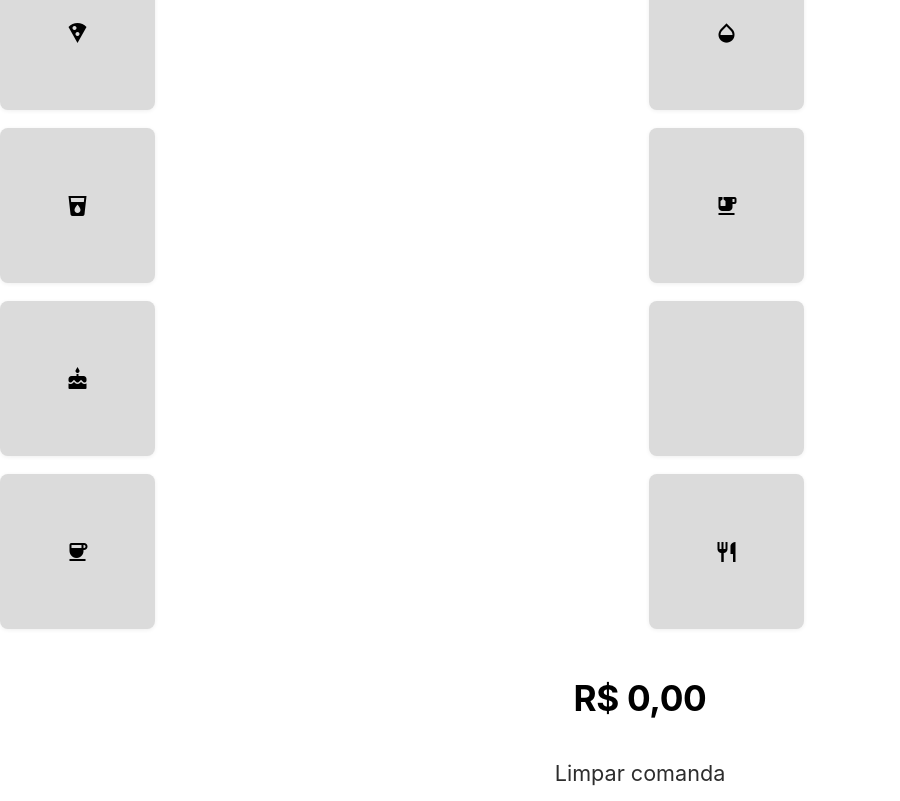
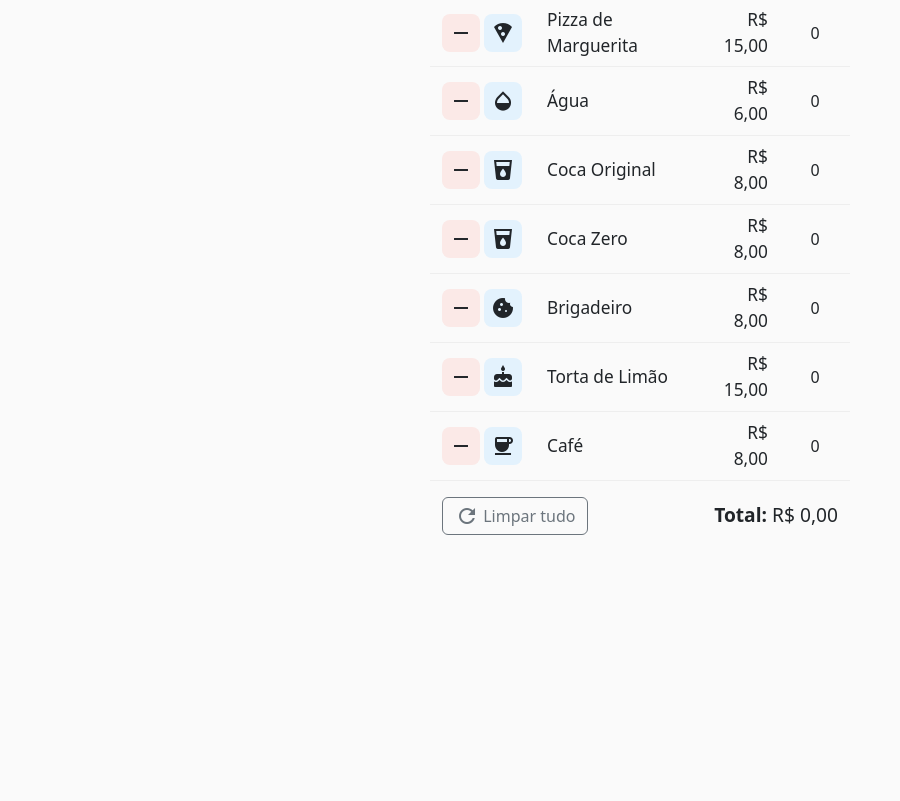
Before and after one commit to alex-f-h/alex-f-h.github.io, a plain HTML site: page index.html in a window 1280 px wide. Shown: the part 83-884 px from the top of the page, without its empty margins (0-900 px from the left). After the commit the page ends 800 px from the top, so only its background shows below. Drawn offline with nearby package versions, Linux system fonts and the light colour scheme.

Commit message:
Update index.html final

```diff
--- a/index.html
+++ b/index.html
@@ -2,205 +2,109 @@
 <html lang="pt-br">
 <head>
   <meta charset="UTF-8">
-  <title>Comanda Rápida</title>
   <meta name="viewport" content="width=device-width, initial-scale=1">
-  <!-- Google Material Icons -->
+  <title>Comanda Digital</title>
+  <link href="https://cdn.jsdelivr.net/npm/bootstrap@5.3.3/dist/css/bootstrap.min.css" rel="stylesheet">
   <link href="https://fonts.googleapis.com/icon?family=Material+Icons" rel="stylesheet">
   <style>
-    html, body {
-      height: 100%;
-      margin: 0;
-      padding: 0;
-      background: #fff;
-      font-family: 'Inter', Arial, sans-serif;
-    }
-    body {
-      min-height: 100vh;
-      display: flex;
-      flex-direction: column;
-      justify-content: flex-start;
-      align-items: stretch;
-    }
-    .grade-comanda {
-      display: grid;
-      grid-template-columns: 1fr 1fr;
-      gap: 2.5vw;
-      padding: 8vw 7vw 0 7vw;
-      flex: 1 1 auto;
-    }
-    .btn-cardapio {
-      background: #dbdbdb;
-      border: none;
-      border-radius: 8px;
-      width: 40vw;
-      max-width: 165px;
-      aspect-ratio: 1/1;
-      display: flex;
-      align-items: center;
-      justify-content: center;
-      font-size: 2.3em;
-      box-shadow: 0 1px 4px #0001;
-      cursor: pointer;
-      position: relative;
-      transition: background 0.14s;
-      user-select: none;
-    }
-    .btn-cardapio:active {
-      background: #b0b0b0;
-    }
-    .contador-badge {
-      position: absolute;
-      bottom: 10px;
-      right: 12px;
-      background: #1976d2;
-      color: #fff;
-      border-radius: 1em;
-      font-size: 0.82em;
-      min-width: 1.5em;
-      min-height: 1.5em;
-      display: flex;
-      align-items: center;
-      justify-content: center;
-      padding: 0 0.38em;
-      font-weight: bold;
-      box-shadow: 0 2px 5px #0002;
-      pointer-events: none;
-    }
-    .comanda-total {
-      width: 100vw;
-      text-align: center;
-      padding: 8vw 0 2vw 0;
-      font-size: 2.1em;
-      font-weight: bold;
-      letter-spacing: -0.01em;
-    }
-    .btn-limpar {
-      display: block;
-      margin: 0 auto 4vw auto;
-      background: none;
-      border: none;
-      color: #222;
-      font-size: 1.35em;
-      font-family: inherit;
-      text-align: center;
-      cursor: pointer;
-      opacity: 0.95;
-      padding: 0.7em 1.2em;
-      border-radius: 6px;
-      transition: background 0.14s, color 0.1s;
-    }
-    .btn-limpar:active {
-      background: #eee;
-      color: #000;
-    }
-    @media (min-width: 520px) {
-      .grade-comanda {
-        gap: 18px;
-        padding: 38px 0 0 0;
-        justify-content: center;
-      }
-      .btn-cardapio {
-        max-width: 155px;
-        font-size: 2.5em;
-      }
-      .comanda-total {
-        font-size: 2.2em;
-        padding-top: 48px;
-      }
+    body { background: #fafafa; }
+    .item-row { align-items: center; padding: 0.5rem 0; border-bottom: 1px solid #eee;}
+    .btn-icon { width: 38px; height: 38px; border-radius: 8px; padding: 0; display: flex; align-items: center; justify-content: center; }
+    .btn-add { background: #e3f2fd; }
+    .btn-remove { background: #fbe9e7; }
+    .btn-add:active, .btn-remove:active { box-shadow: 0 0 0 2px #bdbdbd inset; }
+    .counter-badge { min-width: 28px; display: inline-block; text-align: center; }
+    @media (max-width: 600px) {
+      .item-row > span { font-size: 1rem !important; }
+      .counter-badge { min-width: 22px; }
     }
   </style>
 </head>
 <body>
-  <div class="grade-comanda" id="grade-comanda">
-    <!-- Botões serão inseridos via JS -->
+  <div class="container" style="max-width:420px;margin-top:2rem;margin-bottom:2rem;">
+    <h3 class="mb-3 text-center">Comanda Digital</h3>
+    <div id="itens-comanda"></div>
+    <div class="d-flex justify-content-between align-items-center mt-3">
+      <button class="btn btn-outline-secondary" id="btn-limpar">
+        <span class="material-icons" style="vertical-align:-6px;">refresh</span> Limpar tudo
+      </button>
+      <div style="font-size:1.2em;"><b>Total:</b> R$ <span id="total-geral">0,00</span></div>
+    </div>
   </div>
-  <div class="comanda-total">
-    R$ <span id="total-geral">0,00</span>
-  </div>
-  <button class="btn-limpar" id="btn-limpar">Limpar comanda</button>
-
   <script>
-    // Itens do cardápio (adicione mais se quiser! Máximo: 8)
     const itens = [
       { nome: "Pizza de Marguerita", preco: 15.00, icone: "local_pizza" },
       { nome: "Água", preco: 6.00, icone: "opacity" },
       { nome: "Coca Original", preco: 8.00, icone: "local_drink" },
-      { nome: "Coca Zero", preco: 8.00, icone: "emoji_food_beverage" },
-      { nome: "Brigadeiro", preco: 8.00, icone: "cake" },
-      { nome: "Torta de Limão", preco: 15.00, icone: "nutrition" },
-      { nome: "Café", preco: 8.00, icone: "coffee" },
-      { nome: "Torrada", preco: 7.00, icone: "restaurant" } // 8º item só para fechar a grade, pode trocar!
+      { nome: "Coca Zero", preco: 8.00, icone: "local_drink" },
+      { nome: "Brigadeiro", preco: 8.00, icone: "cookie" },       // Brigadeiro = cookie
+      { nome: "Torta de Limão", preco: 15.00, icone: "cake" },    // Torta de Limão = cake
+      { nome: "Café", preco: 8.00, icone: "coffee" }
     ];
+
     let contadores = Array(itens.length).fill(0);
 
     function formatarReal(valor) {
       return valor.toFixed(2).replace('.', ',');
     }
 
-    function renderizarGrade() {
-      const grade = document.getElementById("grade-comanda");
-      grade.innerHTML = "";
+    function renderizarItens() {
+      const container = document.getElementById("itens-comanda");
+      container.innerHTML = "";
       itens.forEach((item, idx) => {
-        const btn = document.createElement("button");
-        btn.className = "btn-cardapio";
-        btn.setAttribute("data-idx", idx);
-        btn.setAttribute("title", `${item.nome} (R$ ${formatarReal(item.preco)})`);
-        btn.innerHTML = `
-          <span class="material-icons">${item.icone}</span>
-          ${contadores[idx] > 0 ? `<span class="contador-badge">${contadores[idx]}</span>` : ''}
+        const linha = document.createElement("div");
+        linha.className = "row item-row";
+        linha.innerHTML = `
+          <div class="col-3 d-flex">
+            <button class="btn btn-remove btn-icon me-1" data-idx="${idx}" title="Remover">
+              <span class="material-icons">remove</span>
+            </button>
+            <button class="btn btn-add btn-icon" data-idx="${idx}" title="Adicionar">
+              <span class="material-icons">${item.icone}</span>
+            </button>
+          </div>
+          <span class="col-5" style="font-size:1.08em;">${item.nome}</span>
+          <span class="col-2 text-end" style="font-size:1.08em;">R$ ${formatarReal(item.preco)}</span>
+          <span class="col-2 counter-badge" id="contador-${idx}">${contadores[idx]}</span>
         `;
-        grade.appendChild(btn);
+        container.appendChild(linha);
       });
     }
 
     function atualizarTotal() {
       let total = 0;
-      contadores.forEach((qtd, idx) => {
-        total += qtd * itens[idx].preco;
+      contadores.forEach((quant, idx) => {
+        total += quant * itens[idx].preco;
       });
       document.getElementById("total-geral").textContent = formatarReal(total);
     }
 
     document.addEventListener("DOMContentLoaded", () => {
-      renderizarGrade();
+      renderizarItens();
       atualizarTotal();
 
-      document.getElementById("grade-comanda").addEventListener("click", function(e) {
-        const btn = e.target.closest(".btn-cardapio");
-        if (btn) {
-          const idx = parseInt(btn.getAttribute("data-idx"));
+      document.getElementById("itens-comanda").addEventListener("click", function (e) {
+        const btnAdd = e.target.closest(".btn-add");
+        const btnRemove = e.target.closest(".btn-remove");
+        if (btnAdd) {
+          const idx = parseInt(btnAdd.getAttribute("data-idx"));
           contadores[idx]++;
-          renderizarGrade();
+          document.getElementById(`contador-${idx}`).textContent = contadores[idx];
           atualizarTotal();
+        }
+        if (btnRemove) {
+          const idx = parseInt(btnRemove.getAttribute("data-idx"));
+          if (contadores[idx] > 0) {
+            contadores[idx]--;
+            document.getElementById(`contador-${idx}`).textContent = contadores[idx];
+            atualizarTotal();
+          }
         }
       });
 
-      // Remover item ao segurar (toque longo) — opcional e mobile-friendly
-      let holdTimer = null;
-      document.getElementById("grade-comanda").addEventListener("touchstart", function(e) {
-        const btn = e.target.closest(".btn-cardapio");
-        if (btn) {
-          holdTimer = setTimeout(() => {
-            const idx = parseInt(btn.getAttribute("data-idx"));
-            if (contadores[idx] > 0) {
-              contadores[idx]--;
-              renderizarGrade();
-              atualizarTotal();
-            }
-          }, 480); // 0,48s de toque longo para remover
-        }
-      });
-      document.getElementById("grade-comanda").addEventListener("touchend", function() {
-        clearTimeout(holdTimer);
-      });
-      document.getElementById("grade-comanda").addEventListener("touchmove", function() {
-        clearTimeout(holdTimer);
-      });
-
-      // Limpar comanda
-      document.getElementById("btn-limpar").addEventListener("click", function() {
+      document.getElementById("btn-limpar").addEventListener("click", () => {
         contadores = Array(itens.length).fill(0);
-        renderizarGrade();
+        renderizarItens();
         atualizarTotal();
       });
     });
```
